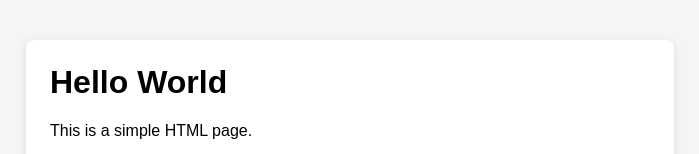
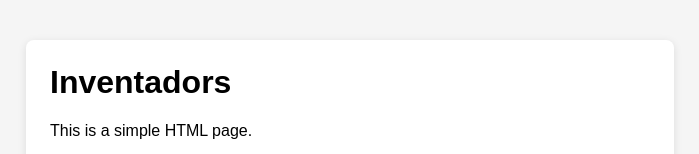
Before and after one commit to inventadors/inventadors, a website: page index.html in a window 1280 px wide. Shown: the top 154 px of the page, without its empty margins (290-989 px from the left). Drawn offline with Linux system fonts and the light colour scheme.

Commit message:
Update index.html

```diff
--- a/index.html
+++ b/index.html
@@ -1,5 +1,6 @@
 <!DOCTYPE html>
 <html lang="en">
+
 <head>
   <meta charset="UTF-8" />
   <meta name="viewport" content="width=device-width, initial-scale=1.0" />
@@ -11,6 +12,7 @@
       padding: 40px;
       background-color: #f5f5f5;
     }
+
     .container {
       max-width: 600px;
       margin: auto;
@@ -19,16 +21,19 @@
       border-radius: 8px;
       box-shadow: 0 2px 8px rgba(0, 0, 0, 0.1);
     }
+
     h1 {
       margin-top: 0;
     }
   </style>
 </head>
+
 <body>
   <div class="container">
-    <h1>Hello World</h1>
+    <h1>Inventadors</h1>
     <p>This is a simple HTML page.</p>
     <button onclick="alert('Button clicked')">Click me</button>
   </div>
 </body>
+
 </html>
```
